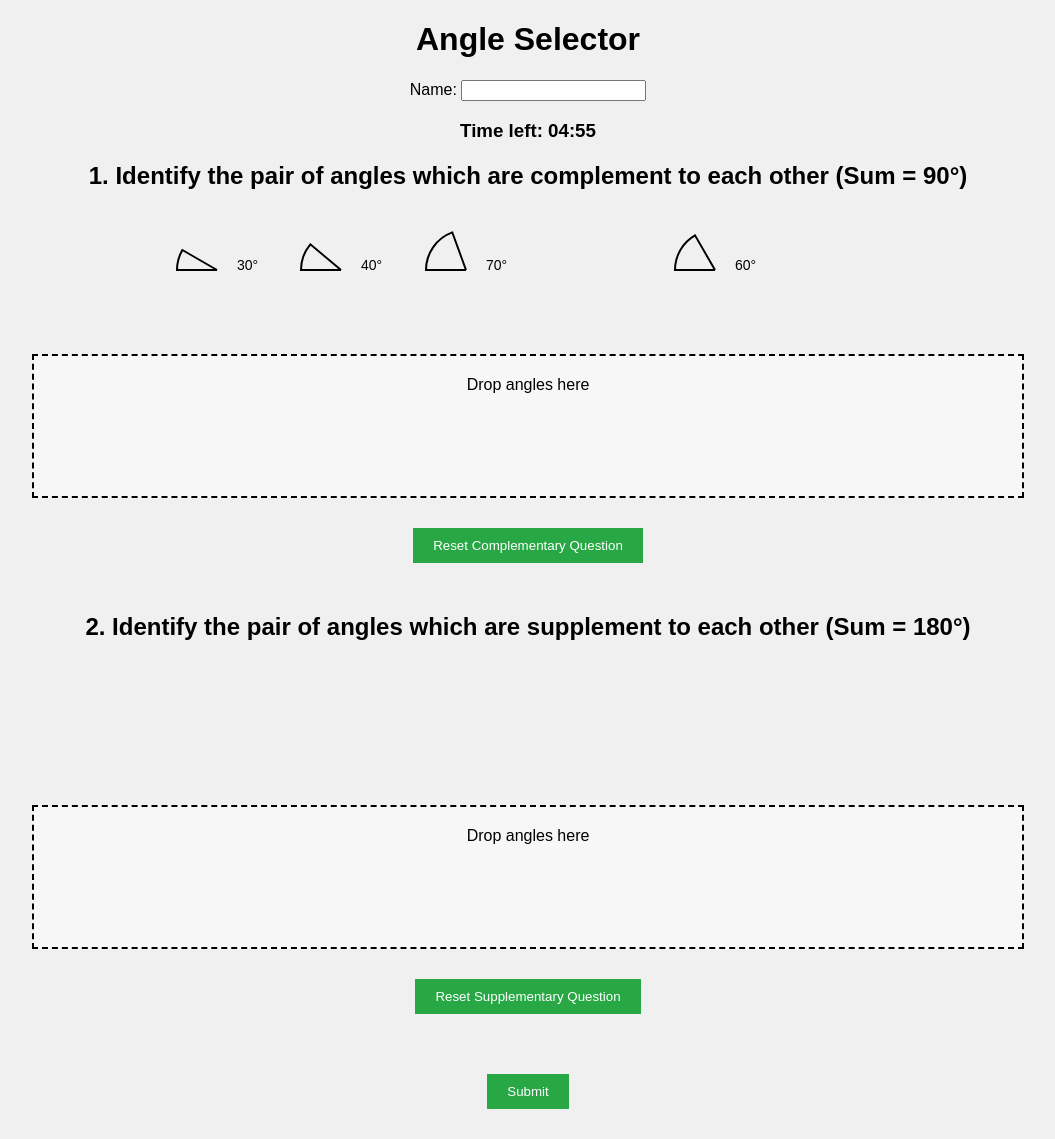
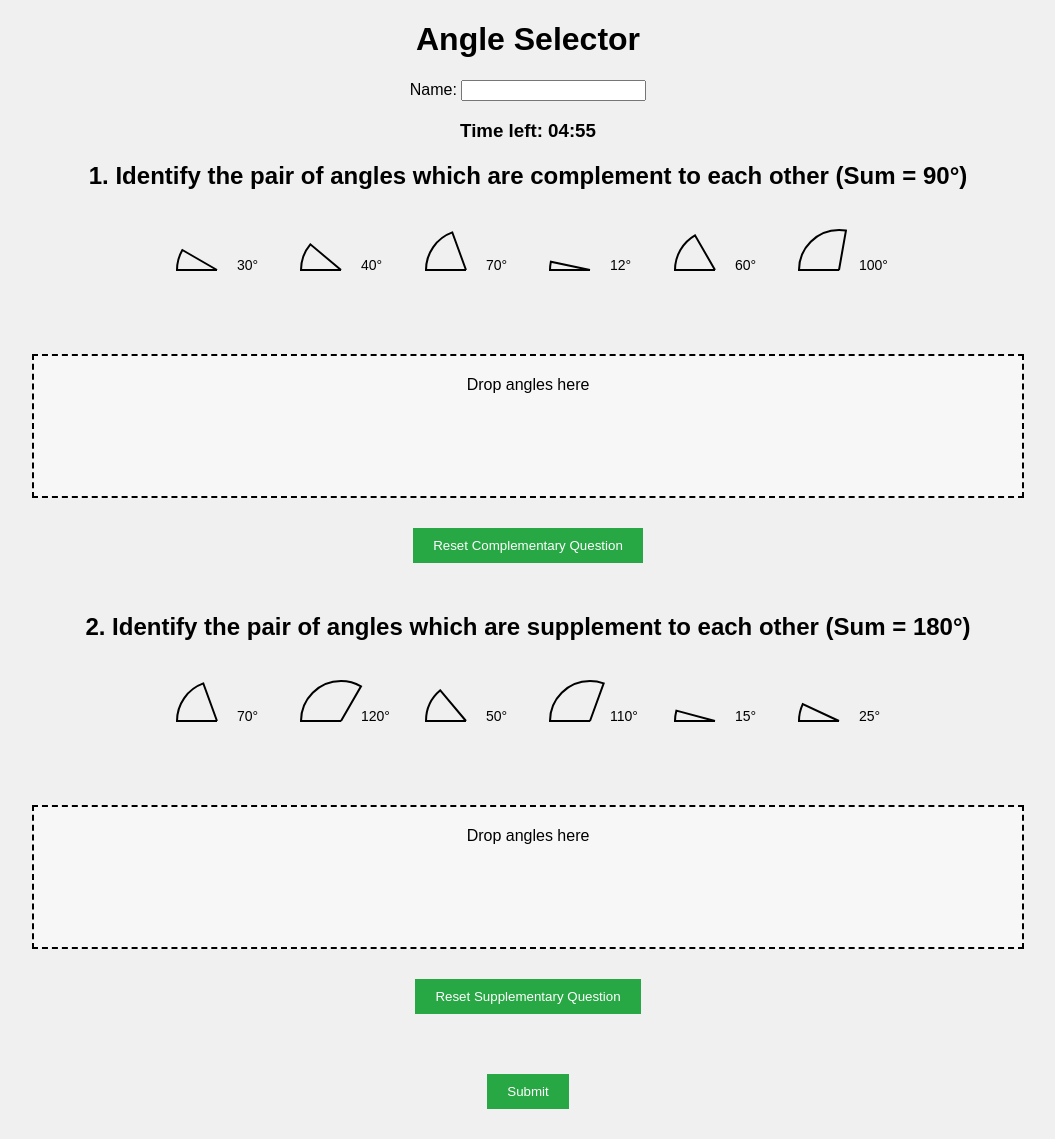
Before and after one commit to jayantkodwani/lp, a Flask app: page / in a window 1280 px wide. Shown: the whole page, without its empty margins (112-1167 px from the left). Run offline with Flask 3, Linux system fonts and the light colour scheme.

Commit message:
Update index.html

```diff
--- a/templates/index.html
+++ b/templates/index.html
@@ -30,7 +30,7 @@
                     <canvas class="draggable" draggable="true" id="complementary-30" data-value="30" width="100" height="100"></canvas>
                     <canvas class="draggable" draggable="true" id="complementary-40" data-value="40" width="100" height="100"></canvas>
                     <canvas class="draggable" draggable="true" id="complementary-70" data-value="70" width="100" height="100"></canvas>
-                    <canvas class="draggable" draggable="true" id="complementary-10" data-value="10" width="100" height="100"></canvas>
+                    <canvas class="draggable" draggable="true" id="complementary-12" data-value="12" width="100" height="100"></canvas>
                     <canvas class="draggable" draggable="true" id="complementary-60" data-value="60" width="100" height="100"></canvas>
                     <canvas class="draggable" draggable="true" id="complementary-100" data-value="100" width="100" height="100"></canvas>
                 </div>
```
